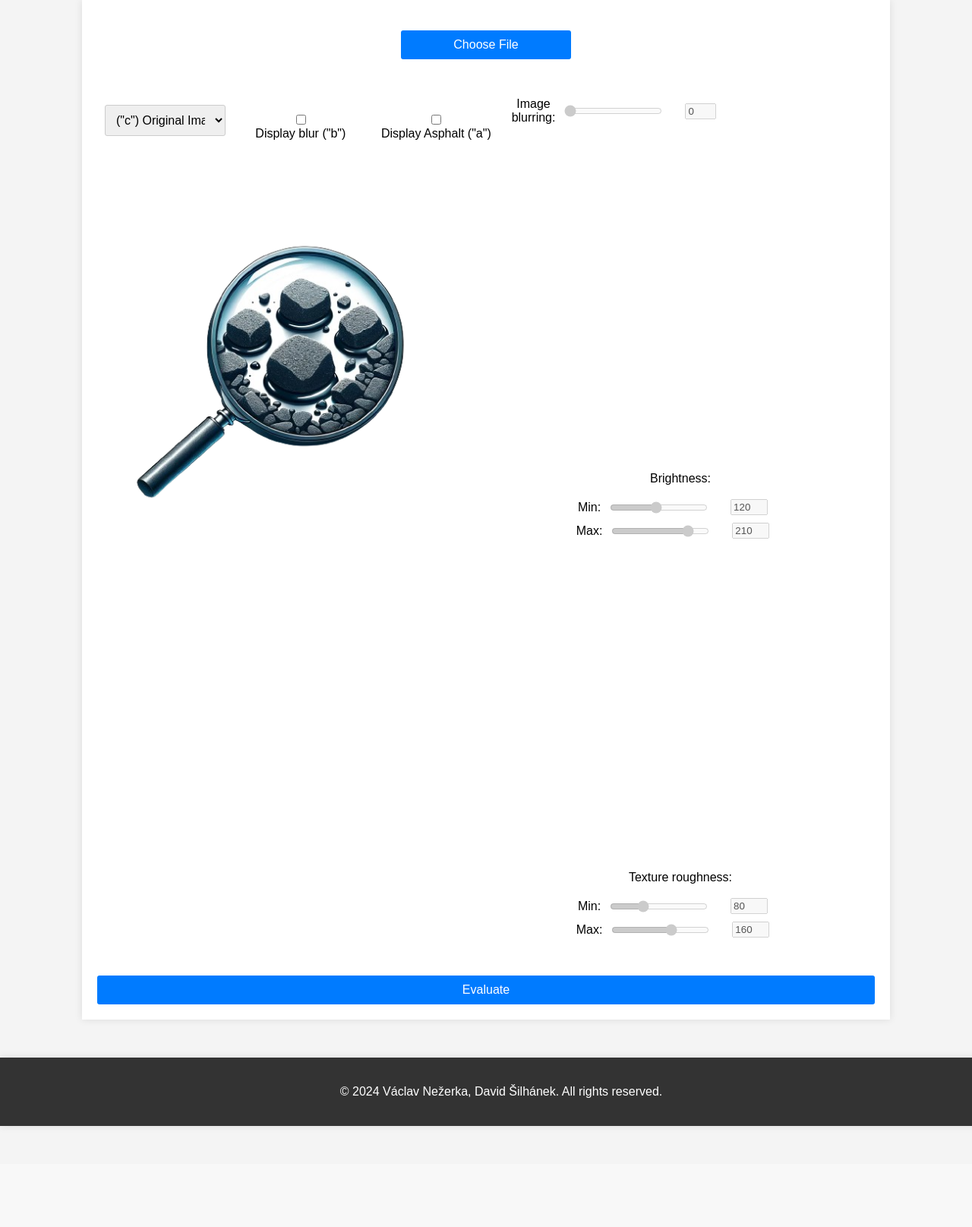
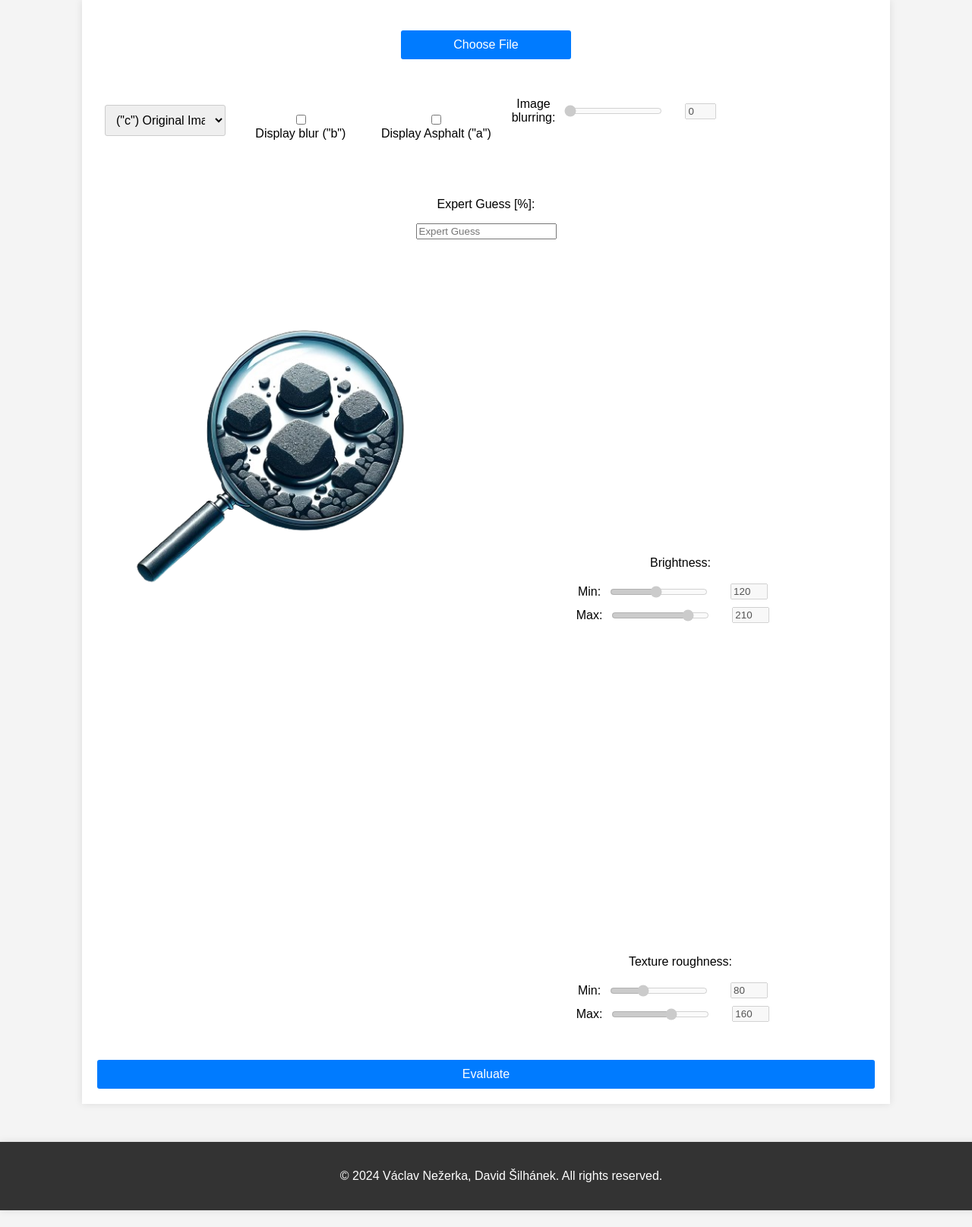
Before and after one commit to VaclavNezerka/PyPAIS_web.py, a Flask app: page / in a window 1280 px wide. Shown: the part 46-1661 px from the top of the page at 76% size. Before the commit the page ends 1530 px from the top, so only its background shows below. Run offline with Flask 3, Linux system fonts and the light colour scheme; the visitor is signed in with stand-in values (Sample User, id 1); a map, chart or similar area stays blank; parts of the project's set-up code (start-up, migrations or seed data) failed here and were passed over.

Commit message:
The expertGuess field added (together with the proper functionality for storing this value to DB)

```diff
--- a/app.py
+++ b/app.py
@@ -216,6 +216,12 @@ def get_grayscale_data():
 def rembg():
     return render_template('rembg.html')
 
+@app.route('/update-expert-guess',methods=['POST'])
+def update_expert_guess():
+    value = request.form.get('expertGuess')
+    ts[session['user_id']].expert_guess = value
+    return json.dumps({'status': 'success'}), 200, {'Content-Type': 'application/json'}
+
 
 def evaluate_asphalt():
     non_bg_pixels = np.sum(ts[session['user_id']].aggregate_mask)
@@ -241,6 +247,7 @@ def save_asphalt_record(**kwargs):
         state = 'started'
     print('Saving record.')
     print('state:', state)
+    print('expert_guess:', ts[session['user_id']].expert_guess)
 
     if ts[session['user_id']].experiment_id is None:
         print('Inserting new record.')
--- a/static/script.js
+++ b/static/script.js
@@ -646,6 +646,10 @@ document.getElementById('sharpnessCheckbox').addEventListener('change', changeSh
 document.getElementById('redOverlayCheckbox').addEventListener('change', changeRedOverlay);
 document.getElementById('imageType').addEventListener('change', redrawCanvases);
 document.getElementById('index_evaluation').addEventListener('click', async function() {
+    if (document.getElementById('expertGuess').value === '') {
+            alert('Please fill the expert guess field before evaluating the experiment.');
+            return;
+    } else {
     const uniqueQuery = '?nocache=' + new Date().getTime();
     fetch('/evaluate-asphalt' + uniqueQuery, { method: 'POST' })
     .then(response => response.json())
@@ -656,9 +660,35 @@ document.getElementById('index_evaluation').addEventListener('click', async func
         alert('Evaluation completed. Check the console for the results.' + '\n' + 'Evaluation results: ' + displayNum + '%');
         }
     );
+    }
 });
 // window.addEventListener('resize', function() { magnify('imageCanvas', 4); }); // this ensures the magnifying glass is redrawn when the window is resized
 window.addEventListener('resize', redrawCanvases ); // this ensures the magnifying glass is redrawn when the window is resized
+
+
+// when the user leaves the expertGuess field and the value is not empty, the min and max values will be updated
+document.getElementById('expertGuess').addEventListener('change', function() {
+    let value = this.value;
+    if (value !== '') {
+        // convert to number
+        value = Number(value);
+        console.log(typeof value);
+        if (value<0) {
+            this.value = 0;
+        } else if (value>100) {
+            this.value =100;
+        }
+        value = this.value;
+        // send the value to the server
+        var  formData = new FormData();
+        formData.append('expertGuess', value/100);
+        const uniqueQuery = '?nocache=' + new Date().getTime();
+        fetch('/update-expert-guess' + uniqueQuery, { method: 'POST', body: formData })
+        .then(response => response.json())
+        .then(console.log('Expert guess updated to: ', value/100))
+    }
+});
+
 
 // keyboard shortcuts
 document.addEventListener('keydown', function(event) {
--- a/templates/index.html
+++ b/templates/index.html
@@ -55,6 +55,13 @@
         </div>
 
 
+        <!-- Row: Expert Guess -->
+       <div class="row">
+            <div class="column">
+                <p>Expert Guess [%]:</p>
+                <input type="number" id="expertGuess" placeholder="Expert Guess"/>
+            </div>
+       </div>
 
         <!-- Second Row: Intensity Image and Controls -->
         <div class="row">
```
